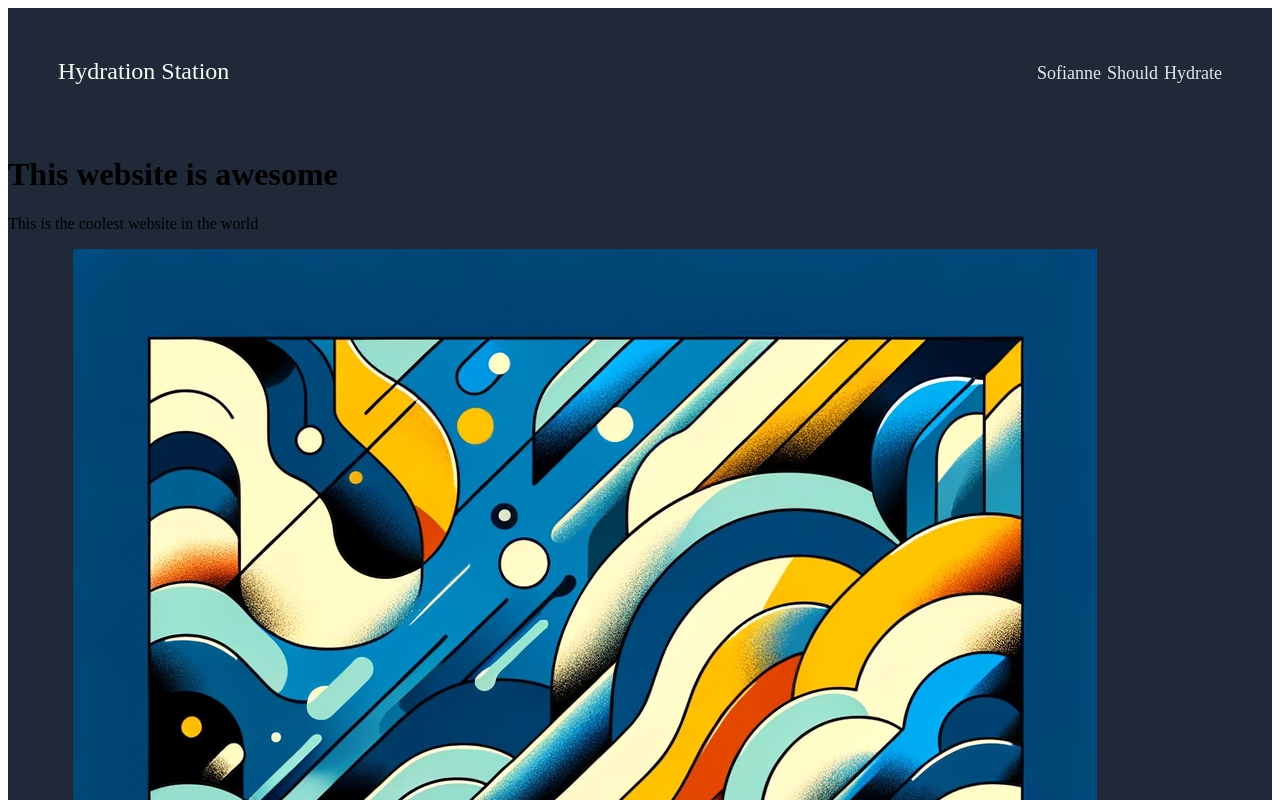
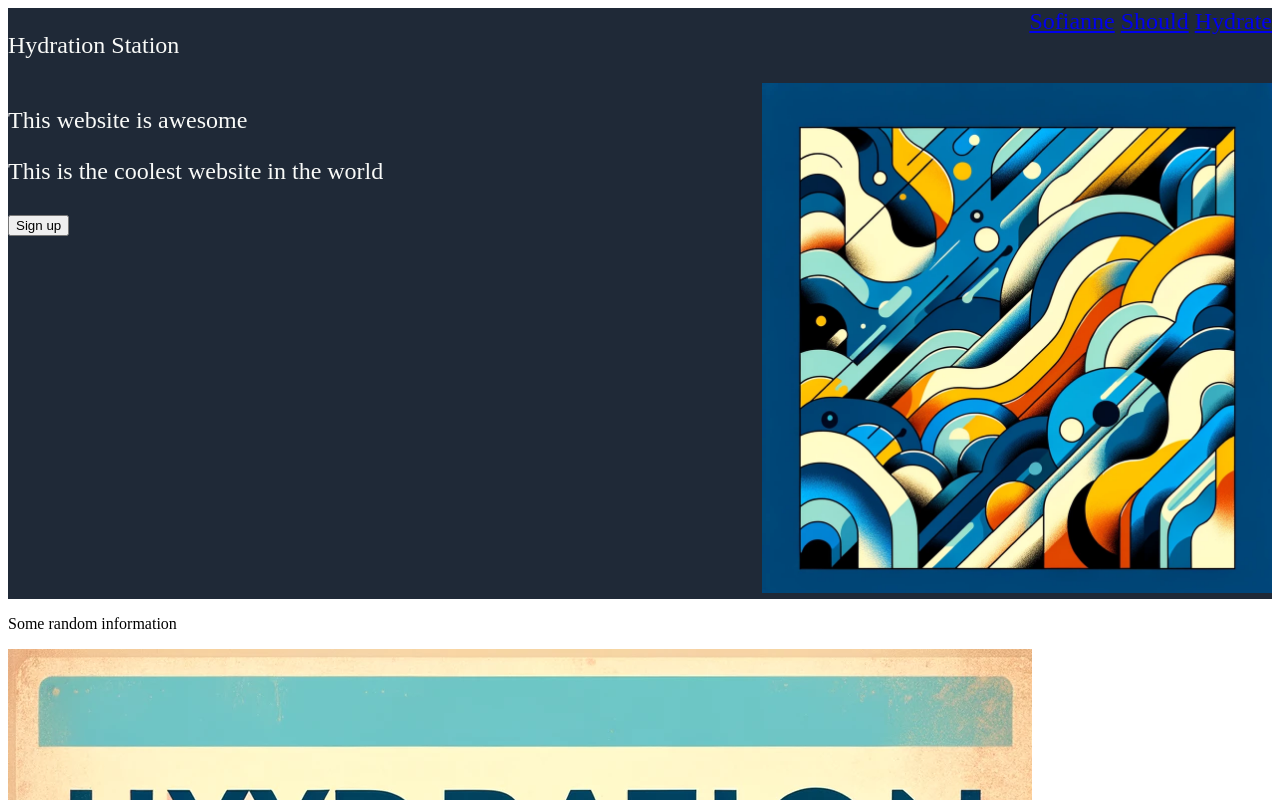
Before and after one commit to Robotitz/Landing-page, a plain HTML site: page index.html in a window 1280 px wide. Shown: the top 800 px of the page. Drawn offline with Linux system fonts and the light colour scheme.

Commit message:
Refactor code to combine header into one
I've changed the header into one section which cut down several lines
of code and made it easier to edit using flexbox.

```diff
--- a/index.html
+++ b/index.html
@@ -8,6 +8,7 @@
 </head>
 <body>
    <div class="header">
+        <div class="top-half">
             <p class="logo">Hydration Station</p>
             <div class="header-links">
                 <a href="#">Sofianne</a>
@@ -16,15 +17,19 @@
             </div>
         </div>
 
-   <div class="section1">
-        <h1>This website is awesome</h1>
-        <p>This is the coolest website in the world</p>
+        <div class="bottom-half">
+            <div class="left-side">
+                <p class="main-hero">This website is awesome</p>
+                    <p class="secondary-hero">This is the coolest website in the world</p>
                     <button>Sign up</button>
-        <img src="images/abstract.png" alt="Abstract Water">
                 </div>
-
+            <div class="right-side">
+                <img src="images/abstract.png" alt="Abstract Water" width="510" height="auto">
+            </div>
+        </div>
+   </div>
    <div class="2nd-section">
-        <h1>Some random information</h1>
+        <p class="second-hero">Some random information</p>
         <div class="mid-images">
             <img src="images/50s.png" alt="50's Water">
             <img src="images/digital.png" alt="Digital Water">
--- a/style.css
+++ b/style.css
@@ -7,24 +7,18 @@ body {
 .header {
   font-size: 24px;
   color: #F9FAF8;
+  background-color: #1f2937;
+  display: flex;
+  justify-content: space-evenly;
+  flex-direction: column;
+}
+
+.top-half{
   display: flex;
   justify-content: space-between;
 }
 
-.header, .section1 {
-    background-color: #1f2937;
+.bottom-half {
+  display: flex;
+ justify-content: space-between;
 }
-
-.header-links {
-  margin: 50px;
-}
-
-.logo {
-  margin: 50px;
-}
-
-a {
-  text-decoration: none;
-  font-size: 18px;
-  color: #e5e7eb;
-}
```
Lines whose indentation alone changed are shown as unchanged.
